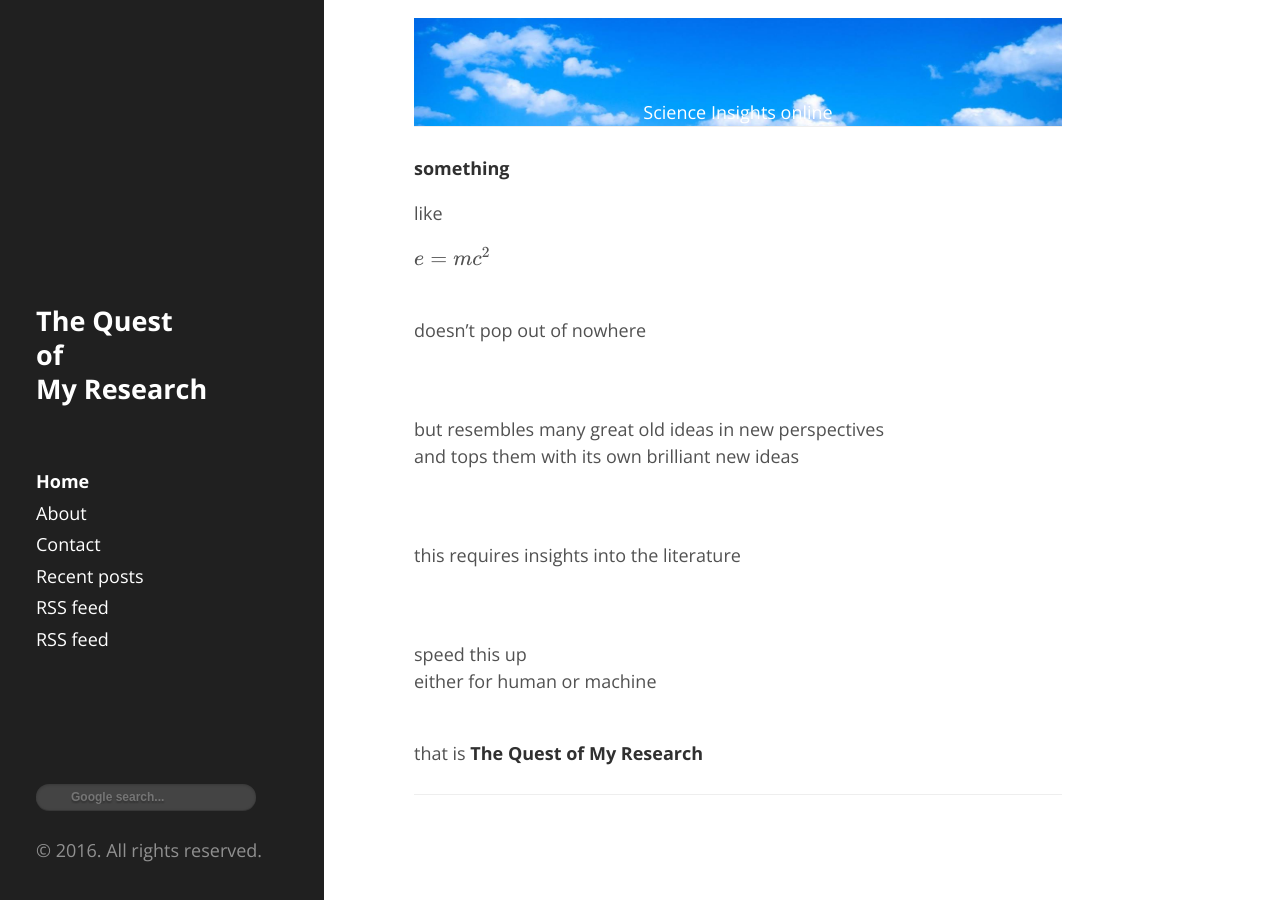
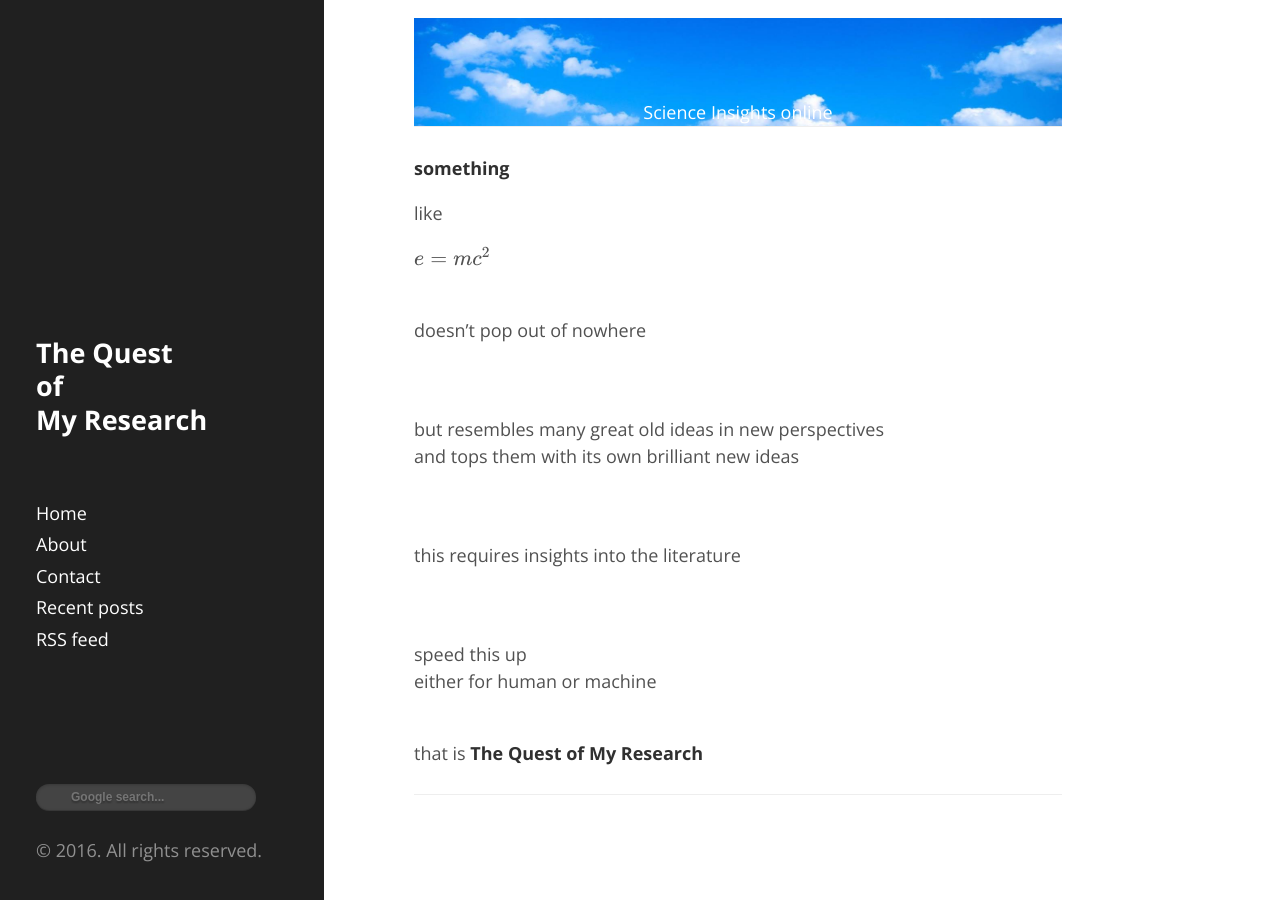
Before and after one commit to tranhungnghiep/tranhungnghiep.github.io, a Jekyll site: the page built from index.md, in a window 1280 px wide. Built offline with Jekyll 4.4.1, drawn with Linux system fonts in a browser that asks for light colours; formulas are drawn with MathJax 3; comment, search, counter and statistics services are not loaded.

Commit message:
Update sidebar.html

```diff
--- a/_includes/sidebar.html
+++ b/_includes/sidebar.html
@@ -11,7 +11,7 @@
     </div>
 
     <nav class="sidebar-nav">
-      <a class="sidebar-nav-item{% if page.url == '/' %} active {% endif %}" href="{{ site.url }}{{ site.baseurl }}">Home</a>
+      <a class="sidebar-nav-item{% if page.url == {{ site.baseurl }} %} active {% endif %}" href="{{ site.url }}{{ site.baseurl }}">Home</a>
 
       {% comment %}
         The code below dynamically generates a sidebar nav of pages with
@@ -22,7 +22,7 @@
       {% for node in pages_list %}
         {% if node.title != null %}
           {% if node.layout == "page" %}
-            <a class="sidebar-nav-item{% if page.url == node.url %} active {% endif %}" href="{{ site.url | append: site.baseurl | append: node.url | replace: '//', '/' | replace: ':/', '://' }}">{{ node.title }}</a>
+            <a class="sidebar-nav-item{% if page.url == node.url %} active {% endif %}" href="{{ site.baseurl }}{{ node.url }}">{{ node.title }}</a>
           {% endif %}
         {% endif %}
       {% endfor %}
@@ -31,8 +31,7 @@
       {% assign paginate_root_url = '/' | append:site.paginate_root %}
       <a class="sidebar-nav-item{% if page.url == paginate_root_url %} active {% endif %}" href="{{ site.url | append: site.baseurl | append: paginate_root_url | replace: '//', '/' | replace: ':/', '://' }}">Recent posts</a>
 
-      <a class="sidebar-nav-item" href="{{ site.url | append: site.baseurl | append: '/atom.xml' | replace: '//', '/' | replace: ':/', '://' }}">RSS feed</a>
-      <a class="sidebar-nav-item" href="{{ site.baseurl | append: '/atom.xml' }}">RSS feed</a>
+      <a class="sidebar-nav-item" href="{{ site.baseurl }}/atom.xml">RSS feed</a>
     </nav>
 
     <br><br><br><br>
```
